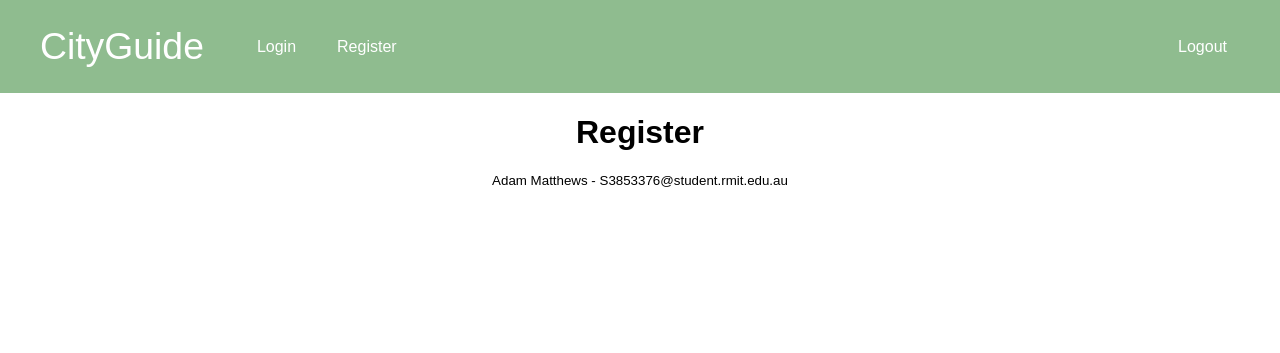
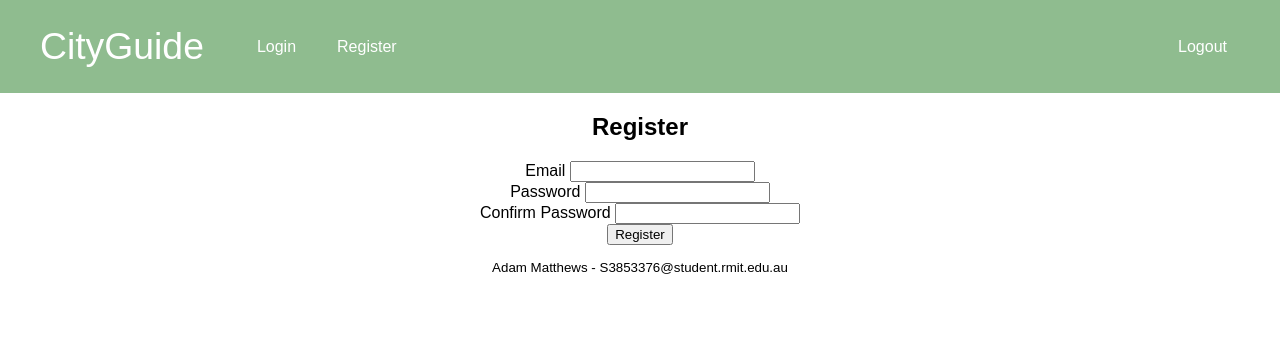
Before and after one commit to amatt06/CityGuide, a Flask app: page /register in a window 1280 px wide. Shown: the top 353 px of the page. Run offline with Flask 3, Linux system fonts and the light colour scheme.

Commit message:
forms created

```diff
--- a/app.py
+++ b/app.py
@@ -1,16 +1,27 @@
-from flask import Flask, render_template
+from flask import Flask, render_template, redirect, url_for
+from forms.forms import RegistrationForm, LoginForm
+import secrets
 
 app = Flask(__name__)
 
-
-@app.route('/')
-def login():  # put application's code here
-    return render_template('login.html')
+app.secret_key = secrets.token_hex(16)
 
 
-@app.route('/register')
+@app.route('/', methods=['GET', 'POST'])
+def login():
+    form = LoginForm()
+    if form.validate_on_submit():
+        return redirect(url_for('preferences'))
+    return render_template('login.html', form=form)
+
+
+@app.route('/register', methods=['GET', 'POST'])
 def register():
-    return render_template('register.html')
+    form = RegistrationForm()
+    if form.validate_on_submit():
+        # Backend Implementation here;
+        return redirect(url_for('login'))
+    return render_template('register.html', form=form)
 
 
 @app.route('/logout')
--- /dev/null
+++ b/forms/forms.py
@@ -0,0 +1,17 @@
+# forms.py
+from flask_wtf import FlaskForm
+from wtforms import StringField, PasswordField, SubmitField
+from wtforms.validators import DataRequired, Email, EqualTo
+
+
+class RegistrationForm(FlaskForm):
+    email = StringField('Email', validators=[DataRequired(), Email()])
+    password = PasswordField('Password', validators=[DataRequired()])
+    confirm_password = PasswordField('Confirm Password', validators=[DataRequired(), EqualTo('password')])
+    submit = SubmitField('Register')
+
+
+class LoginForm(FlaskForm):
+    email = StringField('Email', validators=[DataRequired(), Email()])
+    password = PasswordField('Password', validators=[DataRequired()])
+    submit = SubmitField('Login')
--- a/requirements.txt
+++ b/requirements.txt
@@ -1 +1,2 @@
 flask~=3.0.0
+wtforms~=3.1.1
--- a/templates/register.html
+++ b/templates/register.html
@@ -1,7 +1,32 @@
 {% extends 'base.html' %}
 
 {% block content %}
-
-<h1>Register</h1>
-
+  <h2>Register</h2>
+  <form method="POST" action="{{ url_for('register') }}">
+    {{ form.hidden_tag() }}
+    <div class="form-group">
+      {{ form.email.label(class="form-label") }}
+      {{ form.email(class="form-control") }}
+      {% for error in form.email.errors %}
+        <span class="text-danger">{{ error }}</span>
+      {% endfor %}
+    </div>
+    <div class="form-group">
+      {{ form.password.label(class="form-label") }}
+      {{ form.password(class="form-control") }}
+      {% for error in form.password.errors %}
+        <span class="text-danger">{{ error }}</span>
+      {% endfor %}
+    </div>
+    <div class="form-group">
+      {{ form.confirm_password.label(class="form-label") }}
+      {{ form.confirm_password(class="form-control") }}
+      {% for error in form.confirm_password.errors %}
+        <span class="text-danger">{{ error }}</span>
+      {% endfor %}
+    </div>
+    <div class="form-group">
+      {{ form.submit(class="btn btn-primary") }}
+    </div>
+  </form>
 {% endblock %}
```
Also changed, not shown: templates/login.html (+22 -3 lines), forms/__init__.py (added).
